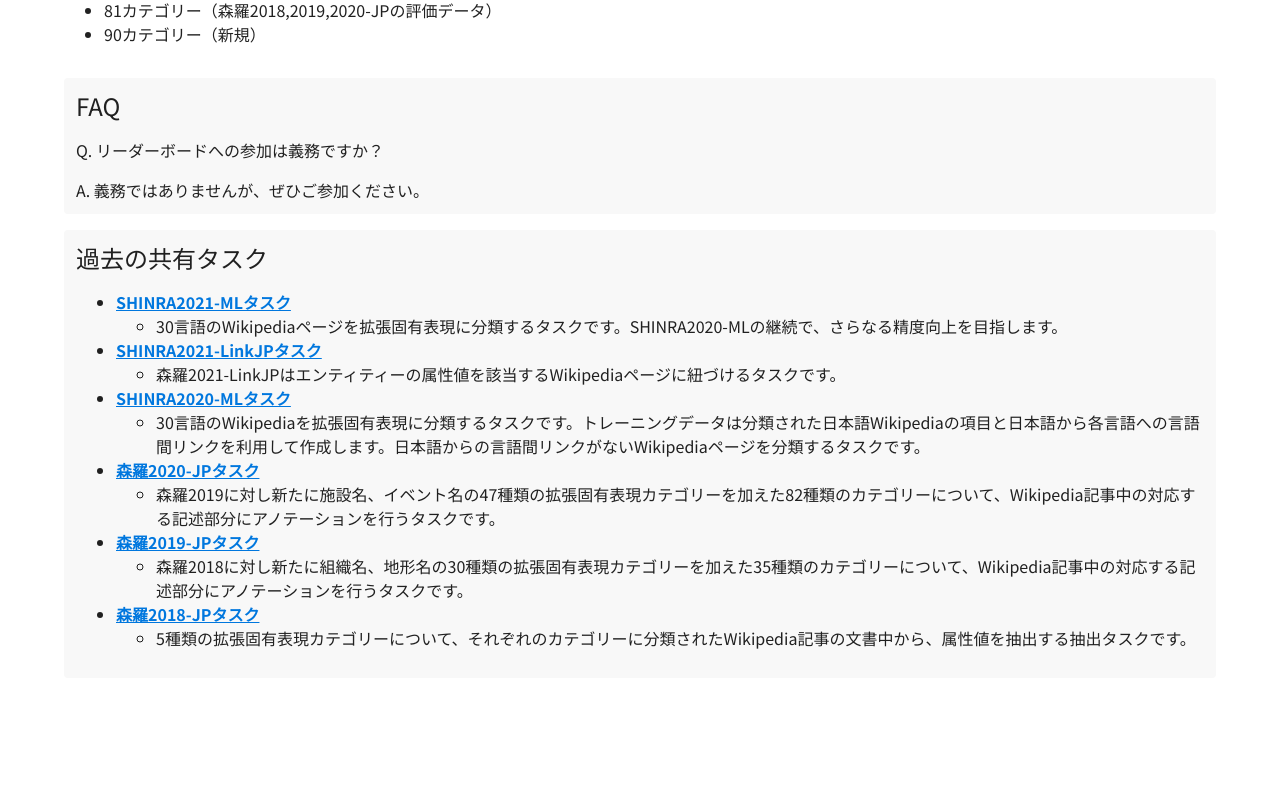
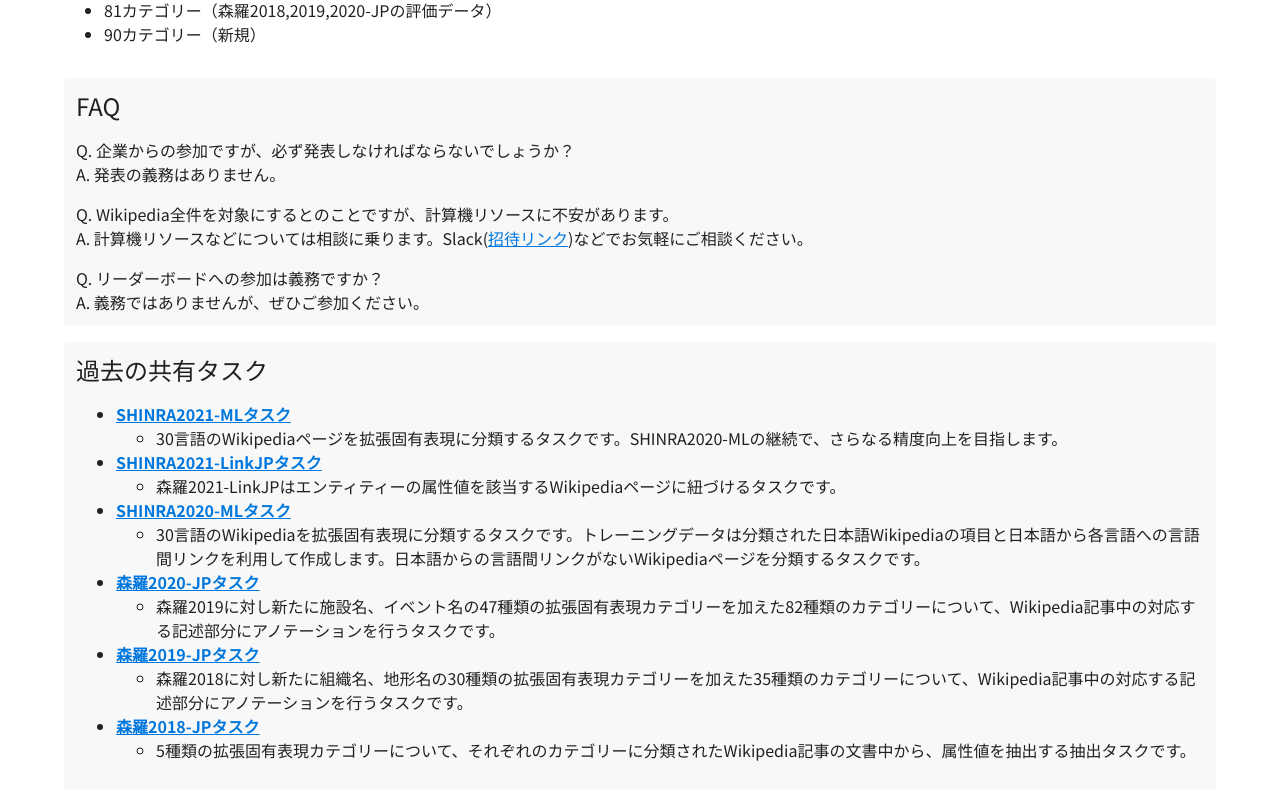
Before and after one commit to besna-institute/udagawa-shinra-project, a Next.js app: page / in a window 1280 px wide. Shown: the part 5345-6145 px from the top of the page. Before the commit the page ends 6039 px from the top, so only its background shows below. Built offline with nearby package versions, Linux system fonts and the light colour scheme.

Commit message:
Update faq

```diff
--- a/pages/index.tsx
+++ b/pages/index.tsx
@@ -950,8 +950,26 @@
         theme="gray"
       >
         <h2 id="faq">FAQ</h2>
-        <p>Q. リーダーボードへの参加は義務ですか？</p>
-        <p>A. 義務ではありませんが、ぜひご参加ください。</p>
+        <p>
+          Q. 企業からの参加ですが、必ず発表しなければならないでしょうか？
+          <br />
+          A. 発表の義務はありません。
+        </p>
+        <p>
+          Q.
+          Wikipedia全件を対象にするとのことですが、計算機リソースに不安があります。
+          <br />
+          A. 計算機リソースなどについては相談に乗ります。Slack(
+          <a href="https://join.slack.com/t/shinra2022/shared_invite/zt-14qkpf21i-lQNKlT0aIOU5We7xlZBqfQ">
+            招待リンク
+          </a>
+          )などでお気軽にご相談ください。
+        </p>
+        <p>
+          Q. リーダーボードへの参加は義務ですか？
+          <br />
+          A. 義務ではありませんが、ぜひご参加ください。
+        </p>
       </ContentBox>
       <ContentBox
         style={{
```
